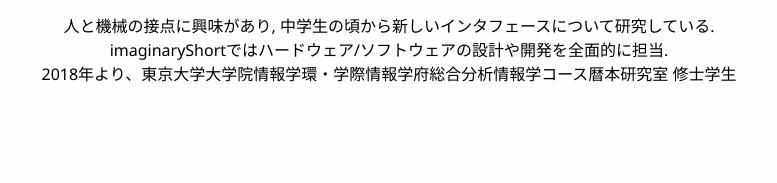
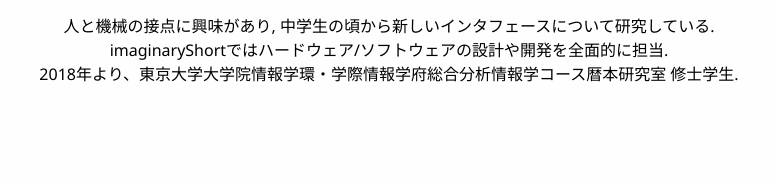
Before and after one commit to imaginaryShort/web, a plain HTML site: page profiles/yuki.html in a window 1280 px wide. Shown: the part 346-529 px from the top of the page, 251-1028 px from the left. Drawn offline with Linux system fonts and the light colour scheme.

```diff
--- a/profiles/yuki.html
+++ b/profiles/yuki.html
@@ -31,7 +31,7 @@
             <p>
             人と機械の接点に興味があり, 中学生の頃から新しいインタフェースについて研究している.<br>
             imaginaryShortではハードウェア/ソフトウェアの設計や開発を全面的に担当.<br>
-            2018年より、東京大学大学院情報学環・学際情報学府総合分析情報学コース暦本研究室 修士学生<br>
+            2018年より、東京大学大学院情報学環・学際情報学府総合分析情報学コース暦本研究室 修士学生.<br>
             </p>
           </div>
         </div>
```
